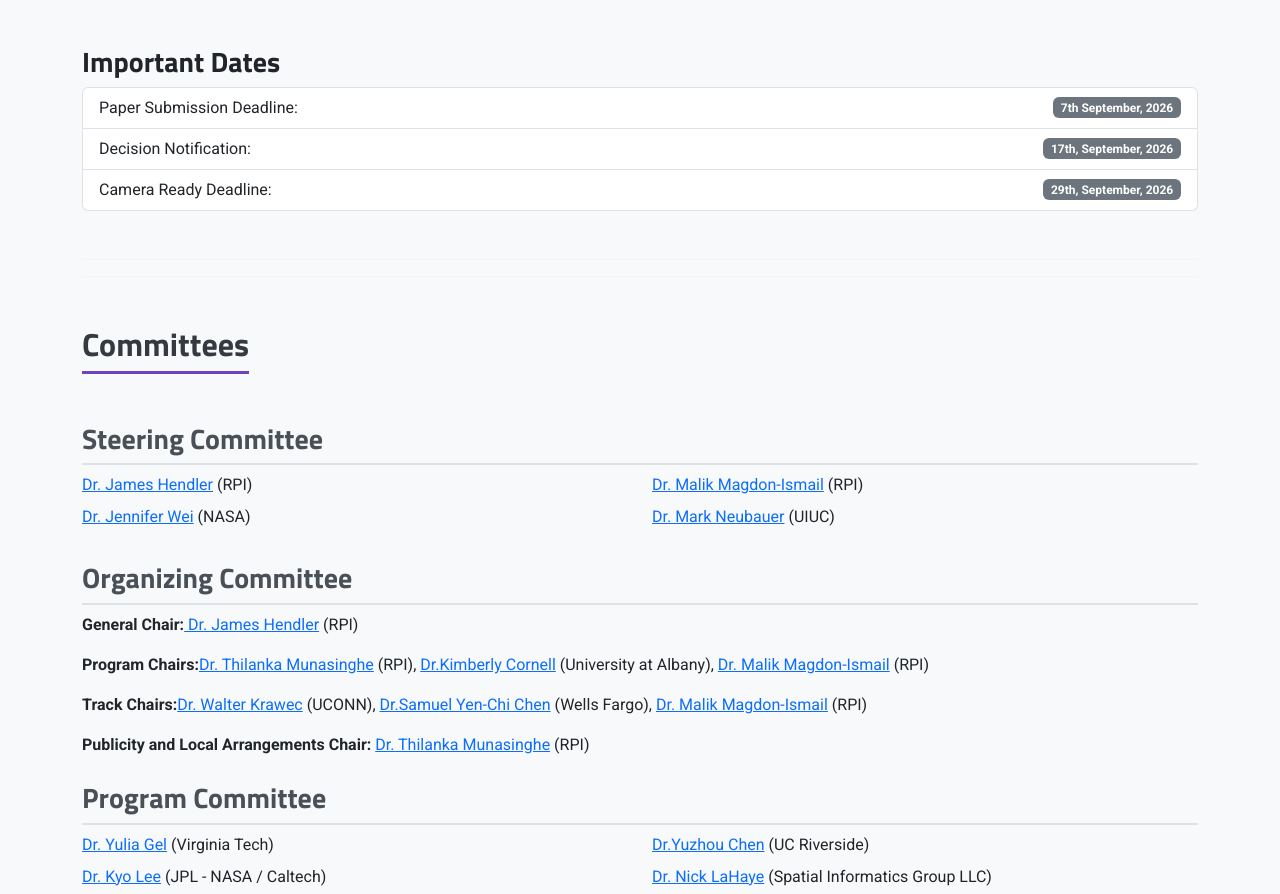
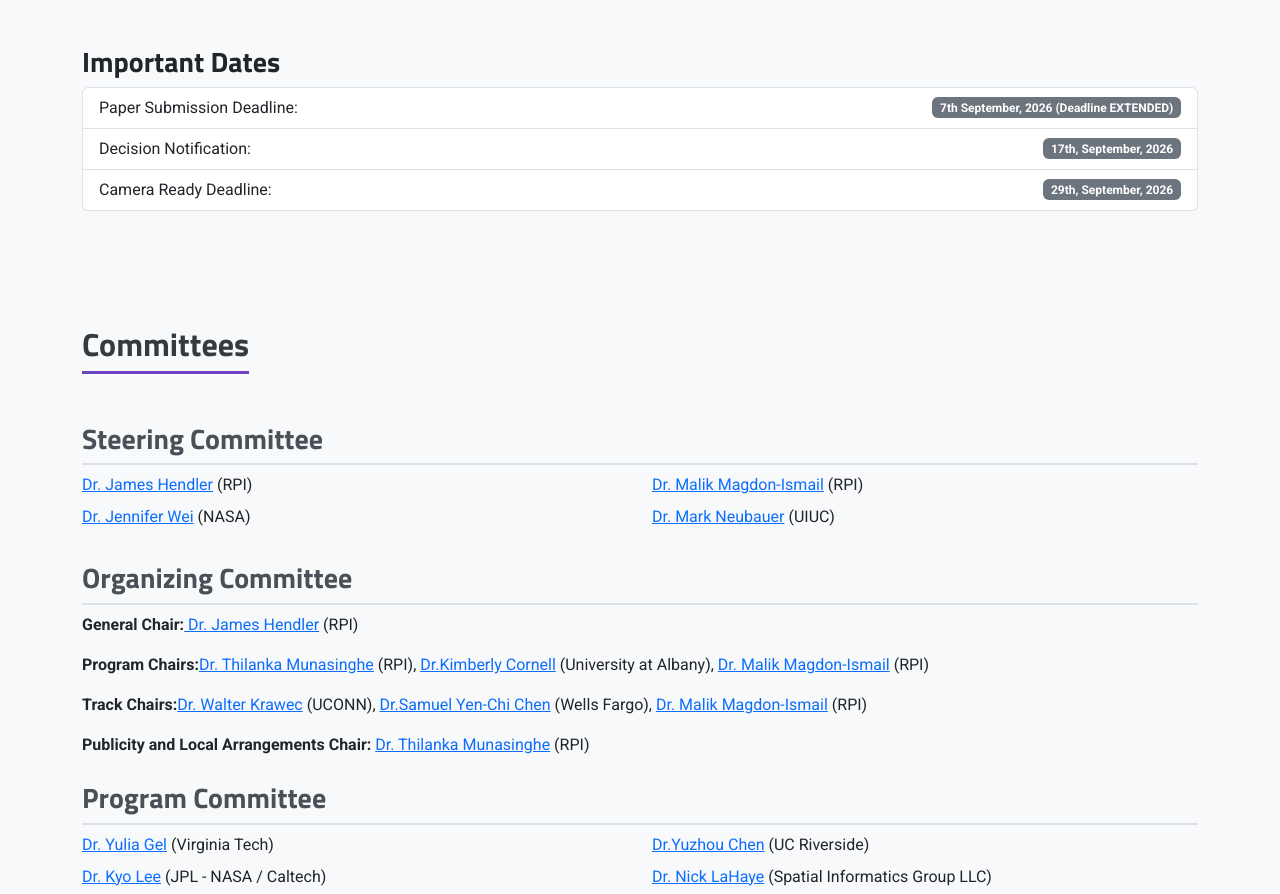
Before and after one commit to aaai-qiml/aaai-qiml.github.io, a plain HTML site: page index.html in a window 1280 px wide. Shown: the part 2105-2999 px from the top of the page. Drawn offline with nearby package versions, Linux system fonts and the light colour scheme.

Commit message:
Update paper submission deadline notice

```diff
--- a/index.html
+++ b/index.html
@@ -164,7 +164,7 @@
             </div>
             <h3 class="mt-5">Important Dates</h3>
             <ul class="list-group">
-                <li class="list-group-item d-flex justify-content-between align-items-center">Paper Submission Deadline: <span class="badge bg-secondary">7th September, 2026 </span></li>
+                <li class="list-group-item d-flex justify-content-between align-items-center">Paper Submission Deadline: <span class="badge bg-secondary">7th September, 2026 (Deadline EXTENDED) </span></li>
                 <li class="list-group-item d-flex justify-content-between align-items-center">Decision Notification: <span class="badge bg-secondary">17th, September, 2026</span></li>
                 <li class="list-group-item d-flex justify-content-between align-items-center">Camera Ready Deadline: <span class="badge bg-secondary"> 29th, September, 2026 </span></li>
             </ul>
```
